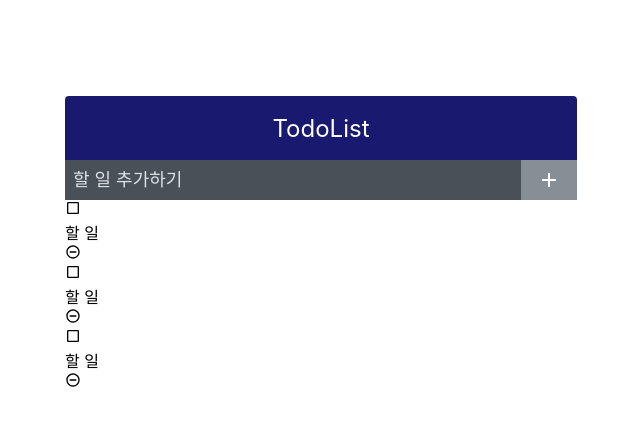
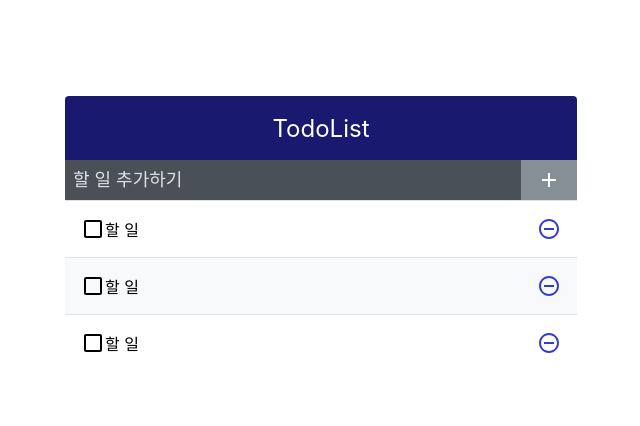
Before and after one commit to yeeun-b/React-Project, a React (Create React App) app: page /todolist in a window 1280 px wide. Shown: the top 426 px of the page, without its empty margins (319-959 px from the left). Built offline with nearby package versions, Linux system fonts and the light colour scheme.

Commit message:
0902 스타일 css 작성

```diff
--- a/src/TodoListItem.css
+++ b/src/TodoListItem.css
@@ -0,0 +1,36 @@
+.TodoListItem{
+    padding: 1rem;
+    display: flex;
+    align-items: center; /* 세로 중앙 정렬 */
+    border-top: 1px solid #dee2e6;
+}
+.TodoListItem:nth-child(even){
+    background: #f8f9fa;
+}
+.checkbox{
+    cursor: pointer;
+    flex: 1;
+    display: flex;
+    align-items: center;
+}
+.checkbox svg{ /* 아이콘 */
+    font-size: 1.5rem;
+}
+/* 체크됐을 때 스타일 */
+.checkbox:checked svg{
+    color: #22b8cf;
+}
+.checkbox:checked .text{
+    color: #adb5bd;
+    text-decoration: line-through;
+}
+.remove{
+    display: flex;
+    align-items: center;
+    font-size: 1.5rem;
+    color: #353ad4;
+    cursor: pointer;
+}
+.remove:hover{
+    color: #696df5;
+}
--- a/src/TodoListList.css
+++ b/src/TodoListList.css
@@ -0,0 +1,5 @@
+.TodoListList{
+    min-height: 320px;
+    max-height: 513px;
+    overflow-y: auto;
+}
```
